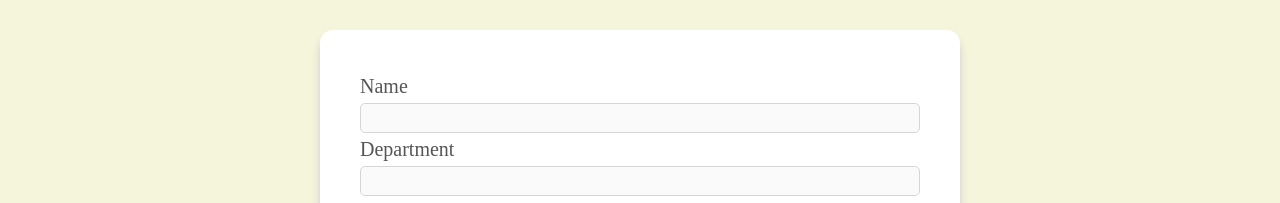
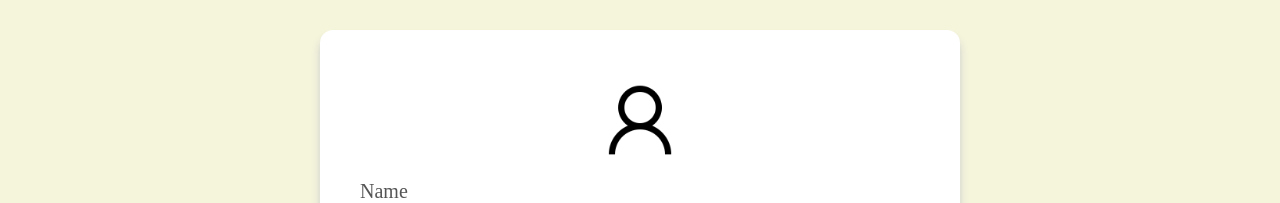
Before and after one commit to HarshrajSharma/GDSC-core-team-management-system, a React (Create React App) app: page /addcoreteammember/1 in a window 1280 px wide. Shown: the part 242-445 px from the top of the page. Built offline with nearby package versions, Linux system fonts and the light colour scheme; no server answers.

Commit message:
Image Preview In Forms

```diff
--- a/src/components/pages/AddCoreTeamMember.jsx
+++ b/src/components/pages/AddCoreTeamMember.jsx
@@ -3,6 +3,7 @@ import axios from "axios"
 
 import MemberCard from "../MemberCard";
 import "../../css/AddUsers.css"
+import UserIcon from "../../images/userIcon.png"
 export default function  AddCoreTeamMember(props){
 
 
@@ -10,7 +11,7 @@ export default function  AddCoreTeamMember(props){
     const [name, setName] = useState("");
     const [department, setDepartment] = useState("");
     const [batch, setBatch] = useState("");
-    const [postImageBase64, setPostImageBase64] = useState("");
+    const [postImageBase64, setPostImageBase64] = useState(UserIcon);
     const [linkedin, setLinkedin] = useState("");
     const [github, setGithub] = useState("");
     const [role, setRole]=useState();
@@ -102,6 +103,9 @@ export default function  AddCoreTeamMember(props){
             <div className="addUserFormDiv" >
             <h1>Create a new core team member</h1>
             <form className="addUserForm" onSubmit={handleSubmit} >
+                <div style={{width: "100%", textAlign: "center"}} >
+                    <img src={postImageBase64} alt="UserImage" style={{width: "100px", height: "100px", borderRadius: "50%"}}/>
+                </div>
                 <label>Name</label>
                 <input
                     type="text"
--- a/src/components/pages/CoreTeamYearCheck.jsx
+++ b/src/components/pages/CoreTeamYearCheck.jsx
@@ -2,12 +2,13 @@ import React, { useState } from "react";
 import "../../css/AddUsers.css"
 
 import axios from "axios";
+import UserIcon from "../../images/userIcon.png"
 export default function CoreTeamYearCheck(){
     const [year, setYear]=useState("");
     const [leadName, setLeadName] = useState("");
     const [department, setDepartment] = useState("");
     const [batch, setBatch] = useState("");
-    const [postImageBase64, setPostImageBase64] = useState("");
+    const [postImageBase64, setPostImageBase64] = useState(UserIcon);
     const [linkedIn, setLinkedIn] = useState("");
     const [github, setGithub] = useState("");
 
@@ -73,6 +74,9 @@ export default function CoreTeamYearCheck(){
                         setYear(e.target.value);
                     }}
                 />
+                <div style={{width: "100%", textAlign: "center"}} >
+                    <img src={postImageBase64} alt="UserImage" style={{width: "100px", height: "100px", borderRadius: "50%", marginTop: "5px"}}/>
+                </div>
                 <label>Lead Name</label>
                 <input
                     type="text"
--- a/src/css/AddUsers.css
+++ b/src/css/AddUsers.css
@@ -5,7 +5,7 @@
     align-items: center;
     flex-direction: column;
     text-align: center;
-    height: 100vh;
+    height: 100%;
 }
 .addUserFormDiv h1{
     font-size: 40px;
```
Also changed, not shown: src/images/userIcon.png (added).
